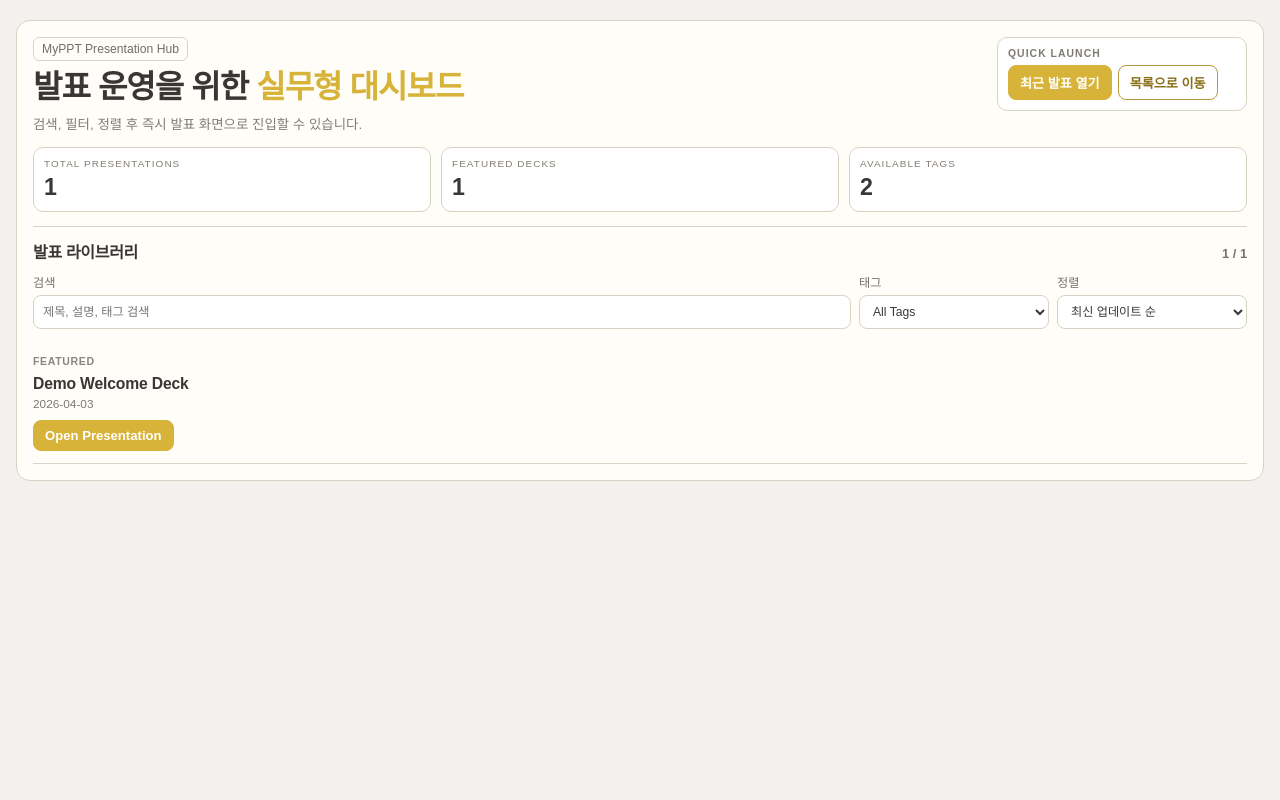
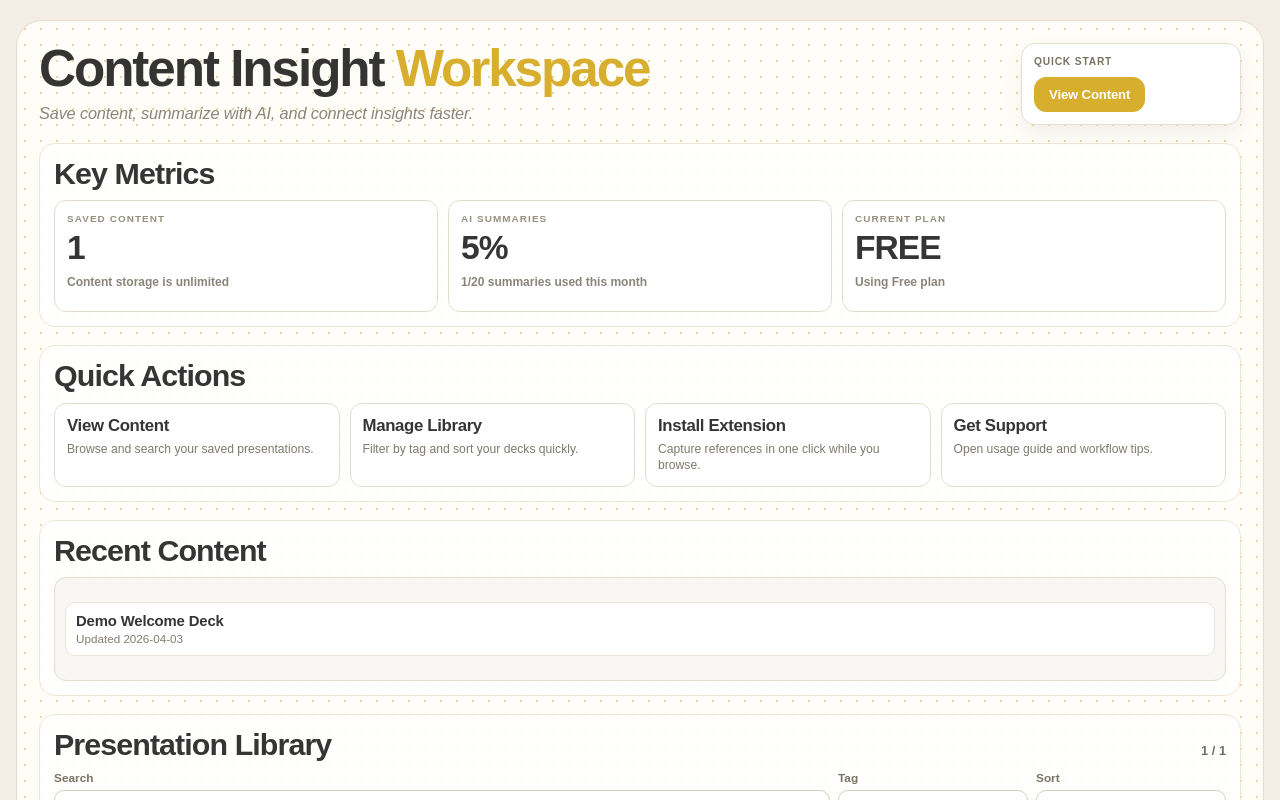
Before and after one commit to hefxpzwk/myppt, a React (Vite) app: page / in a window 1280 px wide. Shown: the top 800 px of the page. Built offline with nearby package versions, Linux system fonts and the light colour scheme.

Commit message:
feat: redesign dashboard in reference workspace style

```diff
--- a/src/pages/dashboard/DashboardPage.tsx
+++ b/src/pages/dashboard/DashboardPage.tsx
@@ -14,10 +14,6 @@ export function DashboardPage() {
     return Array.from(
       new Set(presentations.flatMap((presentation) => presentation.tags ?? [])),
     ).sort((a, b) => a.localeCompare(b));
-  }, []);
-
-  const featuredCount = useMemo(() => {
-    return presentations.filter((presentation) => presentation.featured).length;
   }, []);
 
   const filteredPresentations = useMemo(() => {
@@ -53,52 +49,116 @@ export function DashboardPage() {
     })[0];
   }, []);
 
+  const recentPresentations = useMemo(() => {
+    return [...presentations]
+      .sort((left, right) => parseDate(right.updatedAt) - parseDate(left.updatedAt))
+      .slice(0, 3);
+  }, []);
+
+  const summaryUsageRatio = Math.min(100, Math.round((presentations.length / 20) * 100));
+
   return (
     <main className="app-shell dashboard-page">
       <section className="dashboard-canvas">
         <header className="dashboard-header">
           <div>
-            <p className="dashboard-header__chip">MyPPT Presentation Hub</p>
             <h1>
-              발표 운영을 위한 <span>실무형 대시보드</span>
+              Content Insight <span>Workspace</span>
             </h1>
             <p className="dashboard-header__subtitle">
-              검색, 필터, 정렬 후 즉시 발표 화면으로 진입할 수 있습니다.
+              Save content, summarize with AI, and connect insights faster.
             </p>
           </div>
           <div className="dashboard-cta-card">
-            <p className="dashboard-cta-card__title">Quick Launch</p>
+            <p className="dashboard-cta-card__title">Quick Start</p>
             <div className="dashboard-cta-card__actions">
               {latestPresentation ? (
                 <a className="button" href={`/presentation/${latestPresentation.id}`}>
-                  최근 발표 열기
+                  View Content
                 </a>
-              ) : null}
-              <a className="button button--ghost" href="#presentation-library">
-                목록으로 이동
+              ) : (
+                <a className="button" href="#presentation-library">
+                  View Content
                 </a>
+              )}
             </div>
           </div>
         </header>
 
-        <section className="dashboard-summary" aria-label="dashboard summary">
+        <section className="dashboard-section" aria-label="key metrics">
+          <div className="dashboard-section__header">
+            <h2 className="dashboard-section__title">Key Metrics</h2>
+          </div>
+          <div className="dashboard-summary">
             <article className="summary-card">
-            <p className="summary-card__label">Total Presentations</p>
+              <p className="summary-card__label">Saved Content</p>
               <p className="summary-card__value">{presentations.length}</p>
+              <p className="summary-card__meta">Content storage is unlimited</p>
             </article>
             <article className="summary-card">
-            <p className="summary-card__label">Featured Decks</p>
-            <p className="summary-card__value">{featuredCount}</p>
+              <p className="summary-card__label">AI Summaries</p>
+              <p className="summary-card__value">{summaryUsageRatio}%</p>
+              <p className="summary-card__meta">{presentations.length}/20 summaries used this month</p>
             </article>
             <article className="summary-card">
-            <p className="summary-card__label">Available Tags</p>
-            <p className="summary-card__value">{availableTags.length}</p>
+              <p className="summary-card__label">Current Plan</p>
+              <p className="summary-card__value">FREE</p>
+              <p className="summary-card__meta">Using Free plan</p>
             </article>
+          </div>
+        </section>
+
+        <section className="dashboard-section" aria-label="quick actions">
+          <div className="dashboard-section__header">
+            <h2 className="dashboard-section__title">Quick Actions</h2>
+          </div>
+          <div className="quick-action-grid">
+            <a className="quick-action-card" href="#presentation-library">
+              <h3>View Content</h3>
+              <p>Browse and search your saved presentations.</p>
+            </a>
+            <a className="quick-action-card" href="#presentation-library">
+              <h3>Manage Library</h3>
+              <p>Filter by tag and sort your decks quickly.</p>
+            </a>
+            <a className="quick-action-card" href="#presentation-library">
+              <h3>Install Extension</h3>
+              <p>Capture references in one click while you browse.</p>
+            </a>
+            <a className="quick-action-card" href="#presentation-library">
+              <h3>Get Support</h3>
+              <p>Open usage guide and workflow tips.</p>
+            </a>
+          </div>
+        </section>
+
+        <section className="dashboard-section" aria-label="recent content">
+          <div className="dashboard-section__header">
+            <h2 className="dashboard-section__title">Recent Content</h2>
+          </div>
+          <div className="recent-content-board">
+            {recentPresentations.length > 0 ? (
+              <div className="recent-content-list">
+                {recentPresentations.map((presentation) => (
+                  <a
+                    key={presentation.id}
+                    className="recent-content-item"
+                    href={`/presentation/${presentation.id}`}
+                  >
+                    <p className="recent-content-item__title">{presentation.title}</p>
+                    <p className="recent-content-item__meta">Updated {presentation.updatedAt}</p>
+                  </a>
+                ))}
+              </div>
+            ) : (
+              <p className="recent-content-board__empty">No content saved yet.</p>
+            )}
+          </div>
         </section>
 
         <section className="dashboard-section" id="presentation-library" aria-label="presentation library">
           <div className="dashboard-section__header">
-            <h2 className="dashboard-section__title">발표 라이브러리</h2>
+            <h2 className="dashboard-section__title">Presentation Library</h2>
             <p className="dashboard-section__meta">
               {filteredPresentations.length} / {presentations.length}
             </p>
@@ -106,19 +166,19 @@ export function DashboardPage() {
 
           <div className="dashboard-control-row">
             <label className="dashboard-filter" htmlFor="search-query">
-              검색
+              Search
               <input
                 id="search-query"
                 type="search"
                 className="dashboard-filter__input"
-                placeholder="제목, 설명, 태그 검색"
+                placeholder="Search title, description, tags"
                 value={searchQuery}
                 onChange={(event) => setSearchQuery(event.target.value)}
               />
             </label>
 
             <label className="dashboard-filter" htmlFor="tag-filter">
-              태그
+              Tag
               <select
                 id="tag-filter"
                 className="dashboard-filter__select"
@@ -135,15 +195,15 @@ export function DashboardPage() {
             </label>
 
             <label className="dashboard-filter" htmlFor="sort-key">
-              정렬
+              Sort
               <select
                 id="sort-key"
                 className="dashboard-filter__select"
                 value={sortKey}
                 onChange={(event) => setSortKey(event.target.value as 'updated' | 'title')}
               >
-                <option value="updated">최신 업데이트 순</option>
-                <option value="title">제목 가나다순</option>
+                <option value="updated">Latest Updated</option>
+                <option value="title">Title A-Z</option>
               </select>
             </label>
           </div>
@@ -164,12 +224,22 @@ export function DashboardPage() {
 
             {filteredPresentations.length === 0 ? (
               <article className="presentation-card presentation-card--empty">
-                <h3>검색 결과가 없습니다</h3>
-                <p className="presentation-card__desc">검색어 또는 필터를 조정해 다시 시도해 주세요.</p>
+                <h3>No matching content</h3>
+                <p className="presentation-card__desc">Try adjusting your search or filters.</p>
               </article>
             ) : null}
           </div>
         </section>
+
+        <aside className="dashboard-onboarding-card" aria-label="onboarding">
+          <p className="dashboard-onboarding-card__title">Finish your onboarding!</p>
+          <p className="dashboard-onboarding-card__desc">
+            Connect your browser extension to start capturing insights instantly.
+          </p>
+          <a className="button button--ghost" href="#presentation-library">
+            Setup Now
+          </a>
+        </aside>
       </section>
     </main>
   );
--- a/src/styles/global.css
+++ b/src/styles/global.css
@@ -19,20 +19,27 @@ a {
   display: inline-flex;
   align-items: center;
   justify-content: center;
-  border-radius: 8px;
+  border-radius: 12px;
   border: 1px solid var(--color-primary);
   background: var(--color-primary);
   color: #ffffff;
   text-decoration: none;
-  font-weight: 700;
-  padding: 7px 11px;
+  font-weight: 800;
+  padding: 9px 14px;
   font-size: 0.82rem;
+  letter-spacing: -0.01em;
+  transition: transform 120ms ease, box-shadow 120ms ease;
+}
+
+.button:hover {
+  transform: translateY(-1px);
+  box-shadow: 0 6px 14px rgba(207, 168, 56, 0.28);
 }
 
 .button--ghost {
-  background: transparent;
-  color: #8a6e14;
-  border-color: #b79a41;
+  background: #ffffff;
+  color: #6f5a11;
+  border-color: #d6b44f;
 }
 
 .app-shell,
@@ -47,120 +54,73 @@ a {
 }
 
 .dashboard-canvas {
-  border: 1px solid #d8d2c4;
-  border-radius: 14px;
-  padding: 16px;
-  background: #fffdf8;
+  border: 1px solid #e4ddd0;
+  border-radius: 26px;
+  padding: 22px;
+  background-color: #fffdf8;
+  background-image: radial-gradient(circle, #ecd7a1 1.1px, transparent 1.1px);
+  background-size: 16px 16px;
 }
 
 .dashboard-header {
   display: grid;
-  grid-template-columns: 1fr 250px;
-  gap: 14px;
+  grid-template-columns: 1fr 220px;
+  gap: 16px;
   align-items: start;
 }
 
-.dashboard-header__chip {
+.dashboard-header h1 {
   margin: 0;
-  display: inline-block;
-  background: transparent;
-  border: 1px solid #d8d2c4;
-  border-radius: 6px;
-  padding: 4px 8px;
-  font-size: 0.76rem;
-  color: #726d63;
-}
-
-.dashboard-header h1 {
-  margin: 8px 0 0;
-  font-size: clamp(1.5rem, 3vw, 2rem);
-  line-height: 1.14;
-  letter-spacing: -0.03em;
+  font-size: clamp(2rem, 4vw, 3.2rem);
+  line-height: 1;
+  letter-spacing: -0.04em;
+  font-weight: 900;
+  color: #343433;
 }
 
 .dashboard-header h1 span {
-  color: var(--color-primary);
+  color: #d8ae2f;
 }
 
 .dashboard-header__subtitle {
-  margin: 8px 0 0;
-  color: var(--color-muted);
-  font-size: 0.84rem;
+  margin: 10px 0 0;
+  color: #8a8578;
+  font-size: 1.02rem;
+  font-style: italic;
+  letter-spacing: -0.01em;
 }
 
 .dashboard-cta-card {
-  border: 1px solid #d8d2c4;
-  border-radius: 10px;
-  background: #fff;
-  padding: 10px;
-  box-shadow: none;
+  border: 1px solid #e6dece;
+  border-radius: 14px;
+  background: #ffffff;
+  padding: 12px;
+  box-shadow: 0 8px 20px rgba(67, 61, 39, 0.07);
 }
 
 .dashboard-cta-card__title {
   margin: 0;
   text-transform: uppercase;
-  letter-spacing: 0.1em;
-  font-size: 0.65rem;
-  color: #7f7b72;
-  font-weight: 700;
-}
-
-.dashboard-cta-card__meta {
-  margin: 6px 0 0;
-  color: #5b5956;
-  font-size: 0.76rem;
+  letter-spacing: 0.08em;
+  font-size: 0.64rem;
+  color: #797362;
+  font-weight: 800;
 }
 
 .dashboard-cta-card__actions {
-  margin-top: 6px;
+  margin-top: 10px;
   display: flex;
-  gap: 6px;
+  gap: 8px;
   flex-wrap: wrap;
 }
 
-.dashboard-summary {
-  margin-top: 14px;
-  display: grid;
-  grid-template-columns: repeat(3, minmax(0, 1fr));
-  gap: 10px;
-  padding: 0;
-}
-
-.summary-card {
-  border: 1px solid #d8d2c4;
-  border-radius: 10px;
-  background: #fff;
-  box-shadow: none;
-  padding: 10px;
-}
-
-.summary-card__label {
-  margin: 0;
-  text-transform: uppercase;
-  letter-spacing: 0.11em;
-  font-size: 0.62rem;
-  color: #827d73;
-}
-
-.summary-card__value {
-  margin: 5px 0 0;
-  font-size: 1.45rem;
-  font-weight: 800;
-  letter-spacing: -0.01em;
-}
-
-.summary-card__meta {
-  margin: 5px 0 0;
-  color: var(--color-muted);
-  font-size: 0.74rem;
-}
-
 .dashboard-section {
-  margin-top: 14px;
-  border-top: 1px solid #d8d2c4;
-  border-radius: 0;
-  background: transparent;
-  padding: 12px 0 0;
+  margin-top: 18px;
+  border: 1px solid #ece5d9;
+  border-radius: 16px;
+  background: rgba(255, 255, 255, 0.72);
+  padding: 14px;
+  backdrop-filter: blur(2px);
 }
 
 .dashboard-section__header {
@@ -172,19 +132,134 @@ a {
 
 .dashboard-section__title {
   margin: 0;
-  font-size: 1rem;
-  letter-spacing: -0.02em;
+  font-size: 1.9rem;
+  letter-spacing: -0.03em;
+  line-height: 1;
+  color: #353535;
 }
 
 .dashboard-section__meta {
   margin: 0;
-  color: #777168;
+  color: #726e65;
   font-weight: 700;
   font-size: 0.8rem;
 }
 
+.dashboard-summary {
+  margin-top: 12px;
+  display: grid;
+  grid-template-columns: repeat(3, minmax(0, 1fr));
+  gap: 10px;
+}
+
+.summary-card {
+  border: 1px solid #e3dccc;
+  border-radius: 12px;
+  background: #ffffff;
+  padding: 12px;
+  min-height: 112px;
+}
+
+.summary-card__label {
+  margin: 0;
+  text-transform: uppercase;
+  letter-spacing: 0.11em;
+  font-size: 0.62rem;
+  color: #96907f;
+  font-weight: 700;
+}
+
+.summary-card__value {
+  margin: 7px 0 0;
+  font-size: 2.1rem;
+  font-weight: 900;
+  letter-spacing: -0.03em;
+  line-height: 1;
+}
+
+.summary-card__meta {
+  margin: 10px 0 0;
+  color: var(--color-muted);
+  font-size: 0.75rem;
+  font-weight: 600;
+}
+
+.quick-action-grid {
+  margin-top: 12px;
+  display: grid;
+  gap: 10px;
+  grid-template-columns: repeat(4, minmax(0, 1fr));
+}
+
+.quick-action-card {
+  display: block;
+  text-decoration: none;
+  border: 1px solid #e3dccc;
+  border-radius: 12px;
+  background: #ffffff;
+  padding: 12px;
+}
+
+.quick-action-card h3 {
+  margin: 0;
+  font-size: 1.05rem;
+  letter-spacing: -0.02em;
+}
+
+.quick-action-card p {
+  margin: 5px 0 0;
+  color: #7f7a6e;
+  font-size: 0.76rem;
+  line-height: 1.35;
+}
+
+.recent-content-board {
+  margin-top: 12px;
+  border: 1px solid #e3dccc;
+  border-radius: 12px;
+  background: #f8f7f4;
+  min-height: 104px;
+  padding: 10px;
+  display: grid;
+  align-items: center;
+}
+
+.recent-content-list {
+  display: grid;
+  gap: 8px;
+}
+
+.recent-content-item {
+  text-decoration: none;
+  border: 1px solid #ece5d8;
+  border-radius: 10px;
+  padding: 10px;
+  background: #ffffff;
+}
+
+.recent-content-item__title {
+  margin: 0;
+  font-size: 0.93rem;
+  font-weight: 800;
+  letter-spacing: -0.01em;
+}
+
+.recent-content-item__meta {
+  margin: 3px 0 0;
+  color: #827d72;
+  font-size: 0.73rem;
+}
+
+.recent-content-board__empty {
+  margin: 0;
+  color: #9c9688;
+  font-size: 0.83rem;
+  text-align: center;
+  font-weight: 600;
+}
+
 .dashboard-control-row {
-  margin-top: 10px;
+  margin-top: 12px;
   display: grid;
   gap: 8px;
   grid-template-columns: 1fr 190px 190px;
@@ -192,61 +267,62 @@ a {
 
 .dashboard-filter {
   display: grid;
-  gap: 4px;
-  color: #777168;
-  font-size: 0.76rem;
+  gap: 5px;
+  color: #787365;
+  font-size: 0.74rem;
+  font-weight: 700;
 }
 
 .dashboard-filter__input,
 .dashboard-filter__select {
   width: 100%;
-  height: 34px;
-  border: 1px solid #d8d2c4;
-  border-radius: 8px;
-  background: #fff;
+  height: 36px;
+  border: 1px solid #d8d0be;
+  border-radius: 10px;
+  background: #ffffff;
   font: inherit;
   color: var(--color-text);
-  padding: 0 9px;
+  padding: 0 10px;
 }
 
 .presentation-grid {
   margin-top: 10px;
-  display: block;
+  display: grid;
+  gap: 10px;
 }
 
 .presentation-card {
-  border: 0;
-  border-bottom: 1px solid #dcd5c7;
-  border-radius: 0;
-  background: transparent;
-  padding: 12px 0;
+  border: 1px solid #e1dacb;
+  border-radius: 12px;
+  background: #ffffff;
+  padding: 12px;
 }
 
 .presentation-card--empty {
-  padding: 12px 0;
+  text-align: center;
 }
 
 .presentation-card__badge {
   margin: 0;
   display: inline-block;
-  padding: 0;
-  border-radius: 0;
-  background: transparent;
-  color: #8a847a;
+  padding: 2px 8px;
+  border-radius: 999px;
+  background: #f3ecda;
+  color: #786833;
   font-size: 0.66rem;
-  font-weight: 600;
-  letter-spacing: 0.06em;
+  font-weight: 700;
+  letter-spacing: 0.05em;
   text-transform: uppercase;
 }
 
 .presentation-card h3 {
-  margin: 6px 0 0;
-  font-size: 0.98rem;
+  margin: 8px 0 0;
+  font-size: 1.02rem;
   letter-spacing: -0.01em;
 }
 
 .presentation-card__meta {
-  margin: 4px 0 9px;
+  margin: 4px 0 10px;
   color: #7e786f;
   font-size: 0.74rem;
 }
@@ -255,11 +331,32 @@ a {
   margin: 5px 0 0;
   color: var(--color-muted);
   font-size: 0.8rem;
-  line-height: 1.35;
-  display: -webkit-box;
-  -webkit-line-clamp: 2;
-  -webkit-box-orient: vertical;
-  overflow: hidden;
+}
+
+.dashboard-onboarding-card {
+  margin: 20px auto 0;
+  max-width: 520px;
+  border: 1px solid #dfd6c3;
+  border-radius: 14px;
+  background: #ffffff;
+  padding: 12px;
+  display: grid;
+  gap: 8px;
+  justify-items: start;
+  box-shadow: 0 8px 20px rgba(74, 65, 42, 0.08);
+}
+
+.dashboard-onboarding-card__title {
+  margin: 0;
+  font-size: 1.06rem;
+  font-weight: 900;
+  letter-spacing: -0.02em;
+}
+
+.dashboard-onboarding-card__desc {
+  margin: 0;
+  color: #888171;
+  font-size: 0.82rem;
 }
 
 .presentation-card dl {
@@ -327,12 +424,12 @@ a {
     grid-template-columns: 1fr;
   }
 
-  .dashboard-cta-card {
-    max-width: 360px;
+  .dashboard-summary {
+    grid-template-columns: 1fr;
   }
 
-  .dashboard-summary {
-    grid-template-columns: 1fr;
+  .quick-action-grid {
+    grid-template-columns: repeat(2, minmax(0, 1fr));
   }
 
   .dashboard-control-row {
@@ -348,12 +445,20 @@ a {
   }
 
   .dashboard-canvas {
-    border-radius: 10px;
+    border-radius: 16px;
     padding: 14px;
   }
 
+  .dashboard-section {
+    padding: 12px;
+  }
+
   .dashboard-section__title {
-    font-size: 1.15rem;
+    font-size: 1.5rem;
+  }
+
+  .quick-action-grid {
+    grid-template-columns: 1fr;
   }
 
   .top-bar {
--- a/src/styles/tokens.css
+++ b/src/styles/tokens.css
@@ -1,14 +1,14 @@
 :root {
-  --color-bg: #f2f1ee;
-  --color-surface: #f9f8f4;
+  --color-bg: #f3efe6;
+  --color-surface: #fffaf1;
   --color-surface-strong: #ffffff;
-  --color-text: #383736;
-  --color-muted: #7e7c79;
-  --color-primary: #d7b339;
-  --color-primary-strong: #b5911e;
-  --color-border: #e1ddd3;
+  --color-text: #353535;
+  --color-muted: #8a857a;
+  --color-primary: #d8ae2f;
+  --color-primary-strong: #b98a1b;
+  --color-border: #e6dece;
   --color-danger: #d96864;
-  --shadow-soft: 0 10px 24px rgba(55, 52, 42, 0.08);
+  --shadow-soft: 0 12px 28px rgba(69, 61, 40, 0.08);
   --radius-lg: 18px;
   --radius-md: 12px;
   --radius-sm: 10px;
```
Lines whose indentation alone changed are shown as unchanged.
